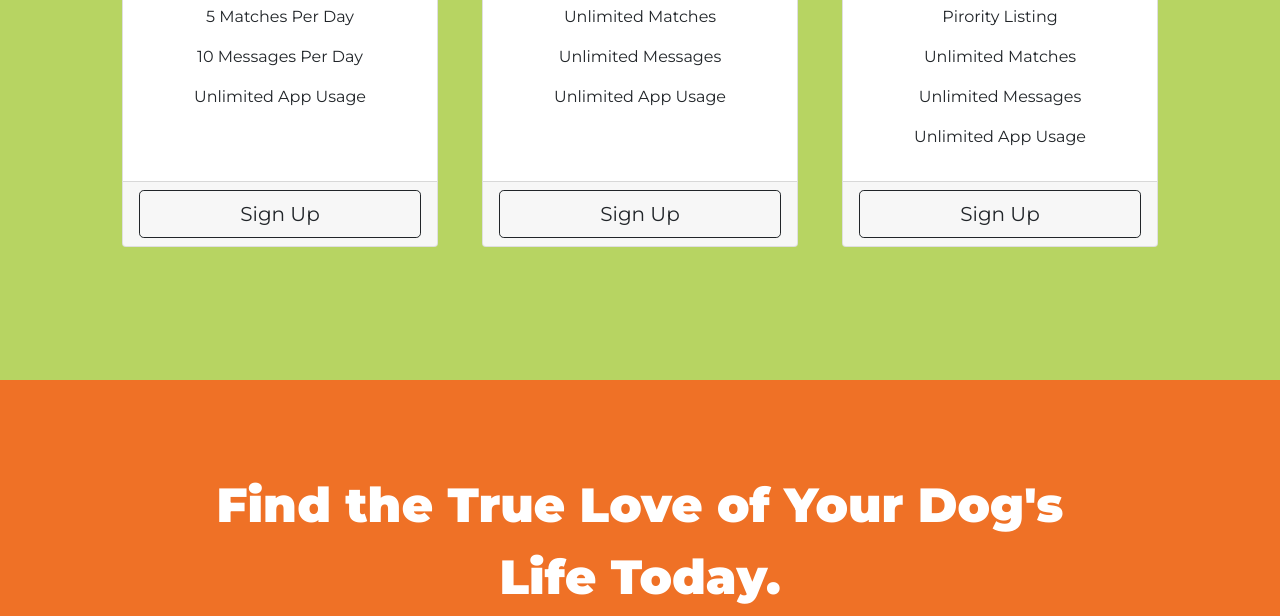
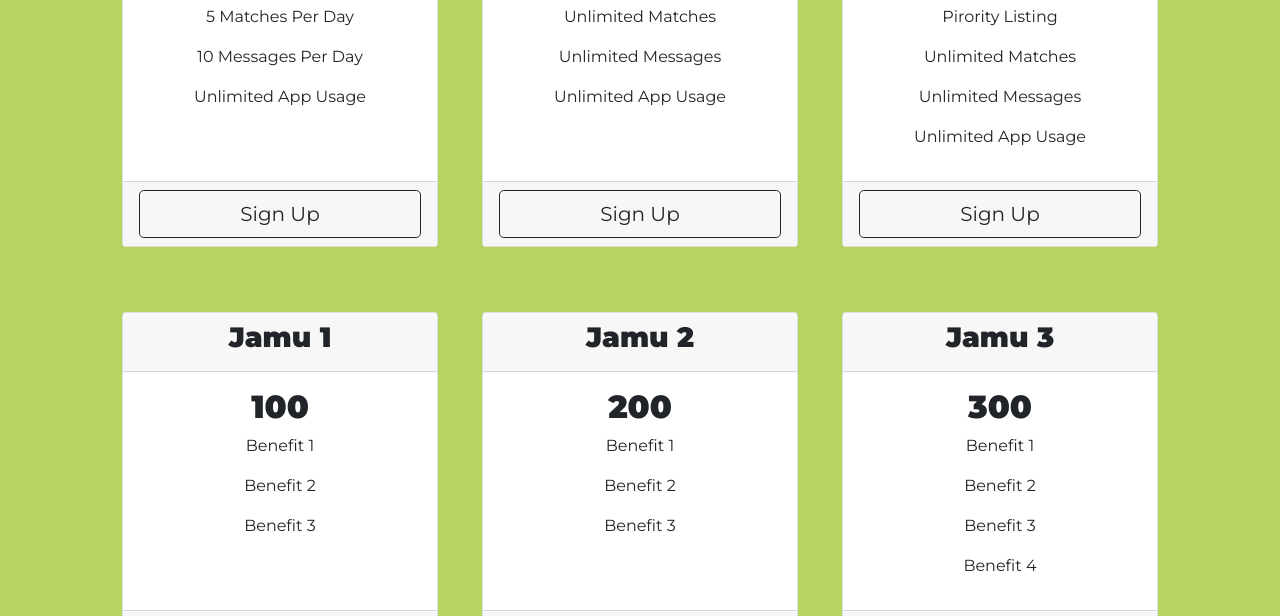
Before and after one commit to Shercosta/mpon-jendez, a plain HTML site: page index.html in a window 1280 px wide. Shown: the part 2125-2741 px from the top of the page. Drawn offline with nearby package versions, Linux system fonts and the light colour scheme.

Commit message:
feat: implement product initiation and modularize item data

```diff
--- a/index.html
+++ b/index.html
@@ -160,7 +160,7 @@
 
 
     <div class="row">
-      <div class="card-group d-flex">
+      <div class="card-group d-flex" id="toInitiateProducts">
         <div class="prcing-column col-lg-4 col-md-6 col-sm-12">
           <div class="card" style="height: 100%;">
             <div class="card-header">
@@ -269,7 +269,7 @@
     </div>
   </div>
 
-  <script src="js/main.js"></script>
+  <script type="module" src="js/main.js"></script>
 
 </body>
 
--- /dev/null
+++ b/js/items.js
@@ -0,0 +1,20 @@
+export const items = [
+  {
+    code: "item1",
+    name: "Jamu 1",
+    price: 100,
+    lists: ["Benefit 1", "Benefit 2", "Benefit 3"],
+  },
+  {
+    code: "item2",
+    name: "Jamu 2",
+    price: 200,
+    lists: ["Benefit 1", "Benefit 2", "Benefit 3"],
+  },
+  {
+    code: "item3",
+    name: "Jamu 3",
+    price: 300,
+    lists: ["Benefit 1", "Benefit 2", "Benefit 3", "Benefit 4"],
+  },
+];
--- a/js/main.js
+++ b/js/main.js
@@ -1,3 +1,69 @@
+import { items } from "./items.js";
+
+// Initiate Products
+
+function initiateProducts() {
+  const element = document.getElementById("toInitiateProducts");
+
+  if (element) {
+    items.map((item) => {
+      const pricingColumnDiv = document.createElement("div");
+      pricingColumnDiv.classList.add(
+        "prcing-column",
+        "col-lg-4",
+        "col-md-6",
+        "col-sm-12"
+      );
+
+      const pricingCardDiv = document.createElement("div");
+      pricingCardDiv.classList.add("card");
+      pricingCardDiv.setAttribute("style", "height: 100%");
+
+      const cardHeaderDiv = document.createElement("div");
+      cardHeaderDiv.classList.add("card-header");
+
+      const h3 = document.createElement("h3");
+      h3.innerText = item.name;
+
+      cardHeaderDiv.appendChild(h3);
+      pricingCardDiv.appendChild(cardHeaderDiv);
+
+      const cardBodyDiv = document.createElement("div");
+      cardBodyDiv.classList.add("card-body");
+
+      const h2 = document.createElement("h2");
+      h2.innerText = item.price;
+
+      cardBodyDiv.appendChild(h2);
+      item.lists.map((list) => {
+        const p = document.createElement("p");
+        p.innerText = list;
+
+        cardBodyDiv.appendChild(p);
+      });
+
+      pricingCardDiv.appendChild(cardBodyDiv);
+
+      const cardFooterDiv = document.createElement("div");
+      cardFooterDiv.classList.add("card-footer");
+
+      const button = document.createElement("button");
+      button.classList.add("btn", "btn-lg", "w-100", "btn-outline-dark");
+      button.setAttribute("id", item.code);
+      button.innerText = "Masuk Keranjang";
+
+      cardFooterDiv.appendChild(button);
+      pricingCardDiv.appendChild(cardFooterDiv);
+
+      pricingColumnDiv.appendChild(pricingCardDiv);
+
+      element.appendChild(pricingColumnDiv);
+    });
+  }
+}
+
+initiateProducts();
+
 var cartItem = 0;
 
 if (cartItem > 0) {
@@ -5,24 +71,6 @@ if (cartItem > 0) {
 } else {
   document.getElementById("cartnumber").style.visibility = "hidden";
 }
-
-const items = [
-  {
-    code: "item1",
-    name: "Jamu 1",
-    price: 100,
-  },
-  {
-    code: "item2",
-    name: "Jamu 2",
-    price: 200,
-  },
-  {
-    code: "item3",
-    name: "Jamu 3",
-    price: 300,
-  },
-];
 
 function updateCartNumber() {
   document.getElementById("cartnumber").innerText = cartItem;
```
